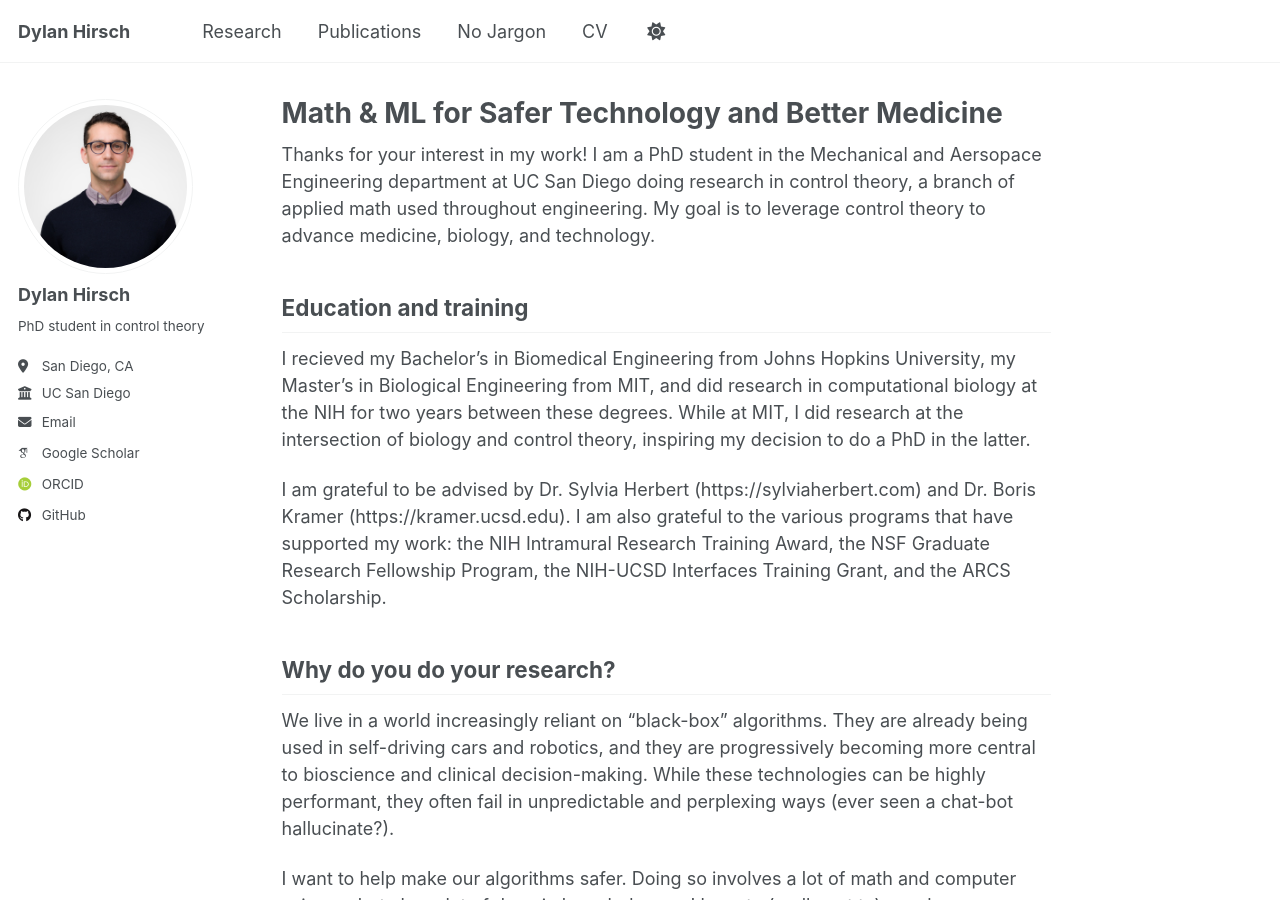
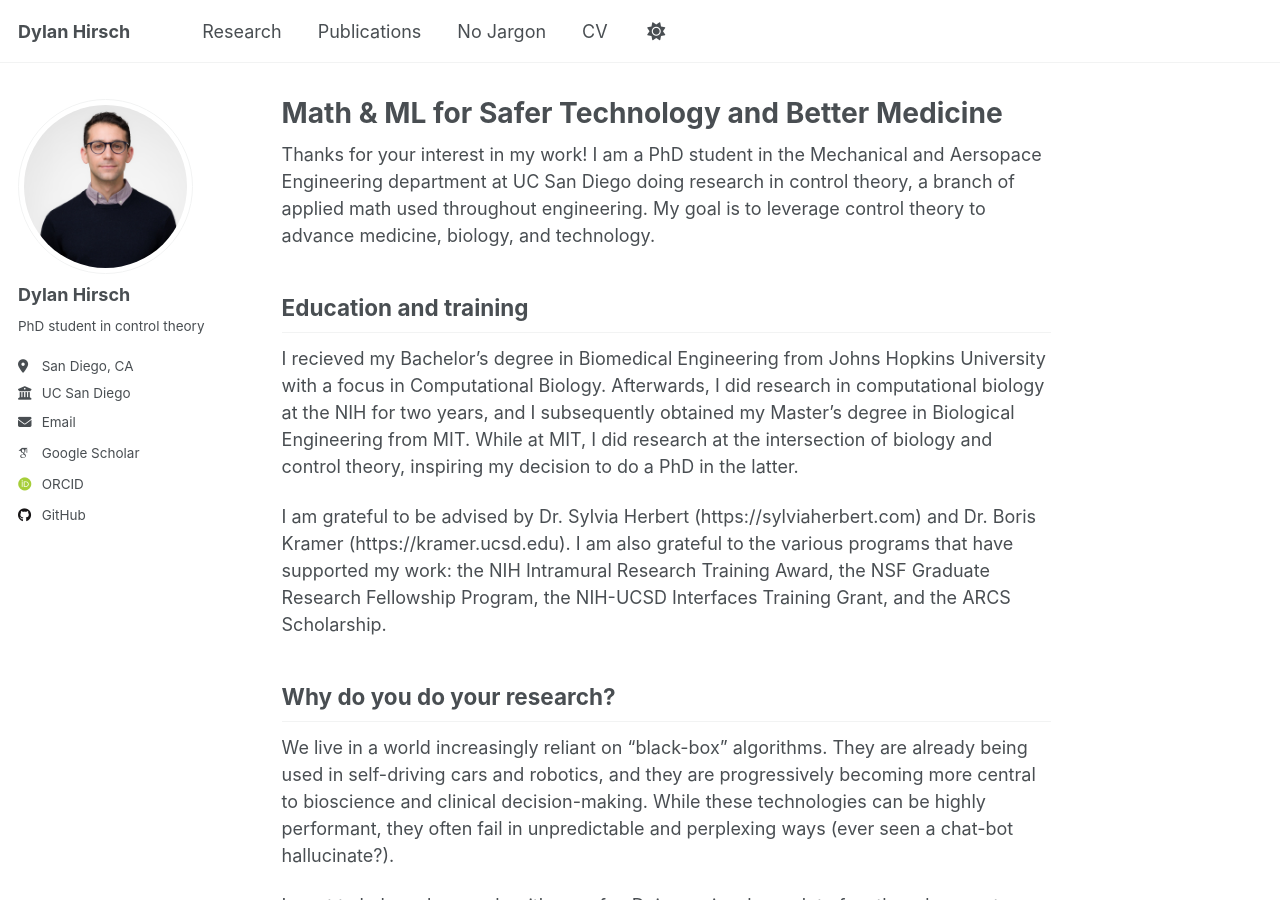
Before and after one commit to dylan-hirsch/dylan-hirsch.github.io, a Jekyll site: the page built from _pages/about.md, in a window 1280 px wide and 900 px high. Built offline with Jekyll 4.4.1, drawn with Linux system fonts in a browser that asks for light colours; some web fonts are replaced; a script that is not in the unit is left out.

Commit message:
Update about.md

```diff
--- a/_pages/about.md
+++ b/_pages/about.md
@@ -11,7 +11,8 @@ Thanks for your interest in my work! I am a PhD student in the Mechanical and Ae
 My goal is to leverage control theory to advance medicine, biology, and technology.
 
 ## Education and training
-I recieved my Bachelor's in Biomedical Engineering from Johns Hopkins University, my Master's in Biological Engineering from MIT, and did research in computational biology at the NIH for two years between these degrees.
+I recieved my Bachelor's degree in Biomedical Engineering from Johns Hopkins University with a focus in Computational Biology.
+Afterwards, I did research in computational biology at the NIH for two years, and I subsequently obtained my Master's degree in Biological Engineering from MIT.
 While at MIT, I did research at the intersection of biology and control theory, inspiring my decision to do a PhD in the latter.
 
 I am grateful to be advised by Dr. Sylvia Herbert (https://sylviaherbert.com) and Dr. Boris Kramer (https://kramer.ucsd.edu).
```
